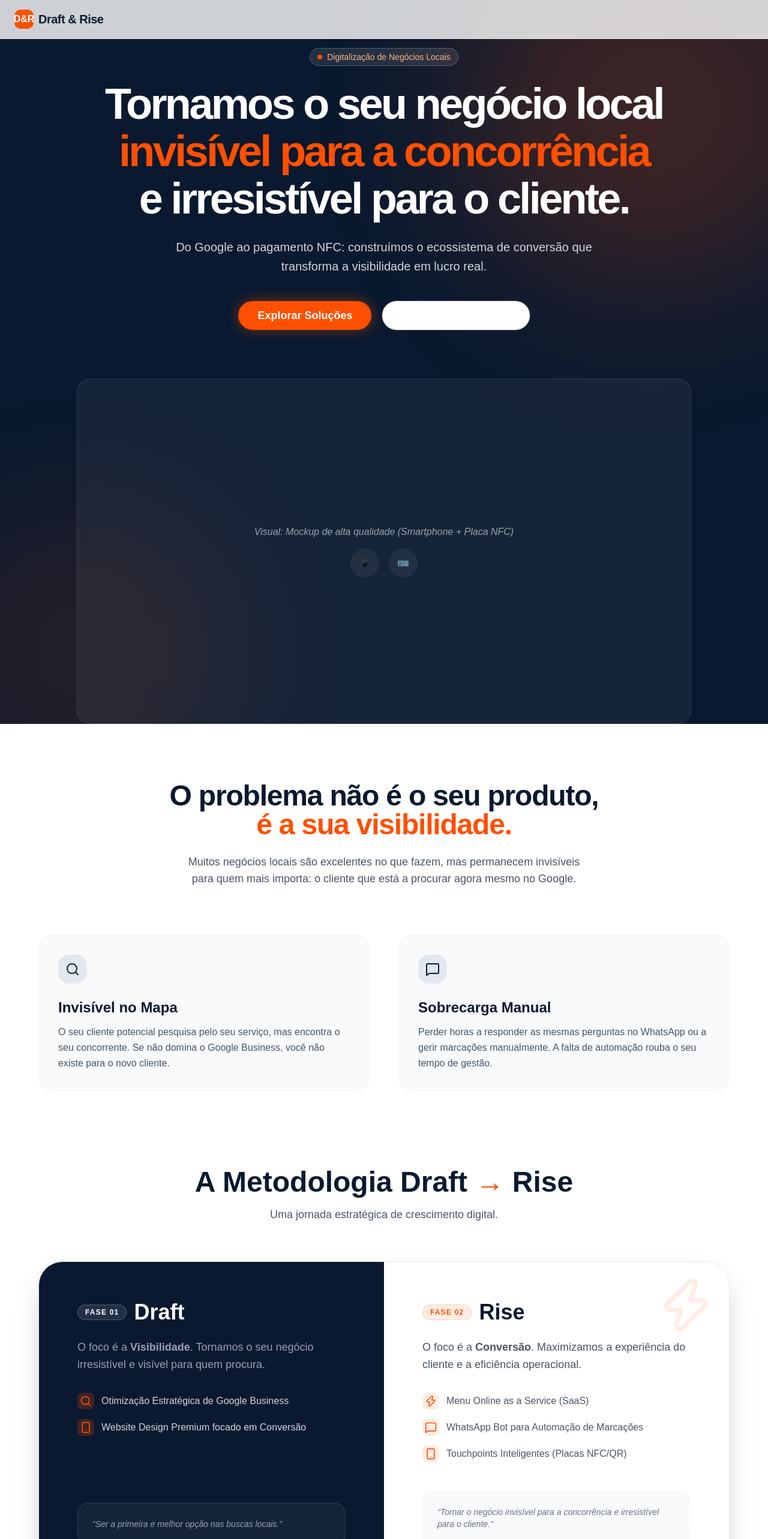
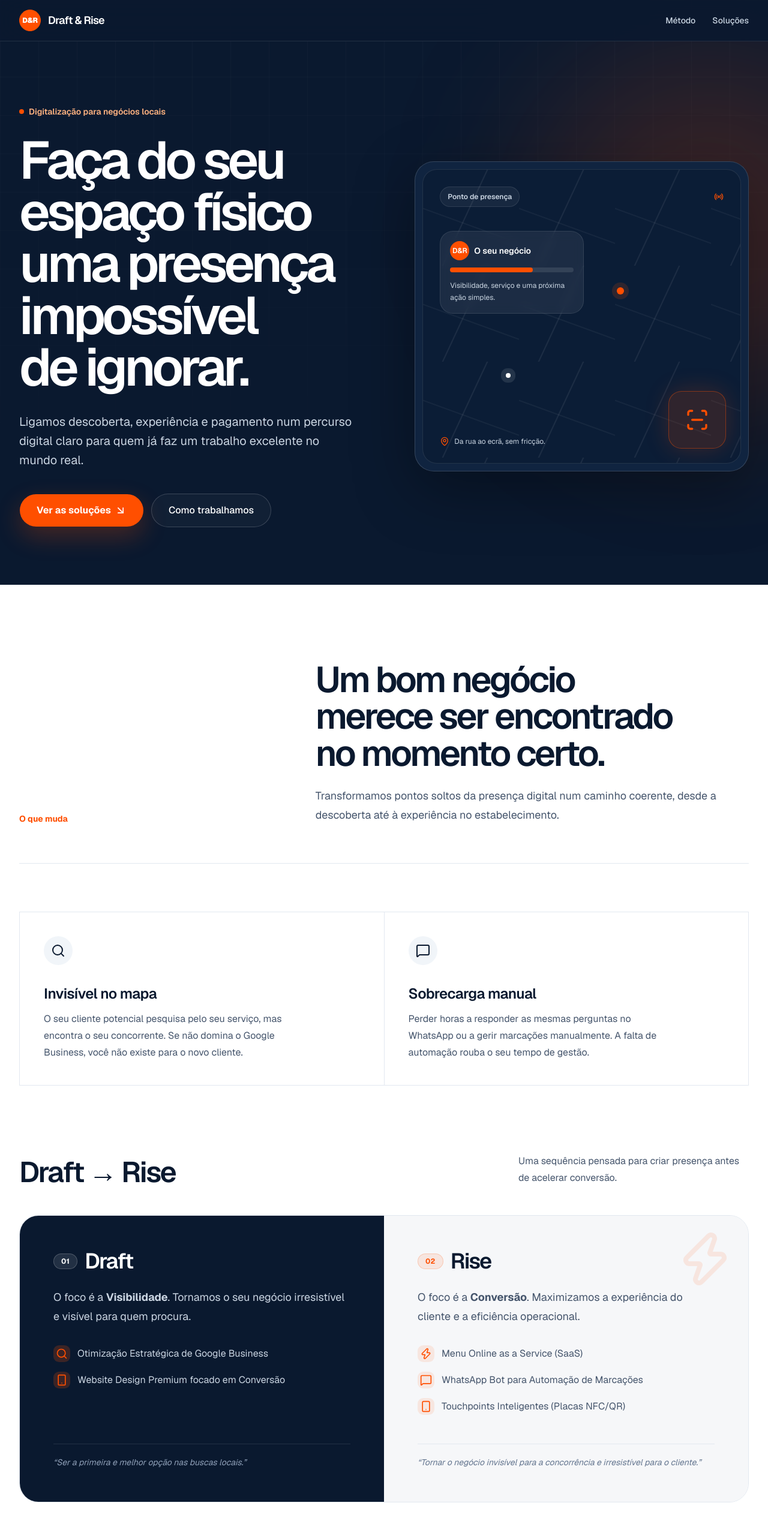
Before and after one commit to goncalvesaydan-hue/draft-rise-site, a Next.js app: page / in a window 1280 px wide. Shown: the top 2566 px of the page at 60% size. Built offline with nearby package versions, Linux system fonts and the light colour scheme.

Commit message:
feat: refine landing page experience

```diff
--- a/src/app/globals.css
+++ b/src/app/globals.css
@@ -5,17 +5,17 @@
 @custom-variant dark (&:is(.dark *));
 
 @theme inline {
-  --color-background: #FFFFFF;
-  --color-foreground: #0A192F;
-  --color-primary: #FF4F00;
-  --color-primary-foreground: #FFFFFF;
-  --color-secondary: #0A192F;
-  --color-secondary-foreground: #FFFFFF;
-  --color-accent: #FFB380;
-  --color-accent-foreground: #0A192F;
+  --color-background: var(--background);
+  --color-foreground: var(--foreground);
+  --color-primary: var(--primary);
+  --color-primary-foreground: var(--primary-foreground);
+  --color-secondary: var(--secondary);
+  --color-secondary-foreground: var(--secondary-foreground);
+  --color-accent: var(--accent);
+  --color-accent-foreground: var(--accent-foreground);
 
-  --font-sans: "Plus Jakarta Sans", sans-serif;
-  --font-heading: "Plus Jakarta Sans", sans-serif;
+  --font-sans: var(--font-geist-sans);
+  --font-heading: var(--font-geist-sans);
 
   --color-sidebar-ring: var(--sidebar-ring);
   --color-sidebar-border: var(--sidebar-border);
@@ -74,7 +74,7 @@
   --border: #E5E7EB;
   --input: #E5E7EB;
   --ring: #FF4F00;
-  --radius: 0.625rem;
+  --radius: 0.75rem;
 }
 
 .dark {
@@ -109,3 +109,25 @@
     @apply font-sans;
   }
 }
+
+.skip-link {
+  position: fixed;
+  top: 0.75rem;
+  left: 0.75rem;
+  z-index: 100;
+  transform: translateY(-160%);
+  border-radius: 0.5rem;
+  background: #fff;
+  padding: 0.75rem 1rem;
+  color: var(--secondary);
+  font-weight: 700;
+  transition: transform 160ms ease;
+}
+
+.skip-link:focus { transform: translateY(0); outline: 3px solid var(--primary); }
+.hero-grid { background-image: linear-gradient(rgba(255,255,255,.08) 1px, transparent 1px), linear-gradient(90deg, rgba(255,255,255,.08) 1px, transparent 1px); background-size: 4rem 4rem; mask-image: linear-gradient(to bottom, black, transparent 82%); }
+.map-grid { background-image: linear-gradient(115deg, transparent 0 45%, rgba(255,255,255,.18) 45.5% 46%, transparent 46.5% 100%), linear-gradient(20deg, transparent 0 43%, rgba(255,255,255,.12) 43.5% 44%, transparent 44.5% 100%); background-size: 10rem 10rem; }
+
+@media (prefers-reduced-motion: reduce) {
+  *, ::before, ::after { scroll-behavior: auto !important; transition-duration: .01ms !important; animation-duration: .01ms !important; animation-iteration-count: 1 !important; }
+}
--- a/src/app/page.tsx
+++ b/src/app/page.tsx
@@ -6,12 +6,15 @@ import Footer from '@/components/Footer';
 
 export default function Home() {
   return (
-    <main className="min-h-screen">
+    <>
+      <a className="skip-link" href="#main-content">Saltar para o conteúdo</a>
       <Navbar />
-      <Hero />
-      <Methodology />
-      <Tangibility />
+      <main id="main-content" className="min-h-screen overflow-hidden">
+        <Hero />
+        <Methodology />
+        <Tangibility />
+      </main>
       <Footer />
-    </main>
+    </>
   );
 }
--- a/src/components/Footer.tsx
+++ b/src/components/Footer.tsx
@@ -1,26 +1,25 @@
 import React from 'react';
 export default function Footer() {
   return (
-    <footer className="bg-secondary text-white pt-20 pb-10 px-6 relative overflow-hidden">
+    <footer className="relative overflow-hidden bg-secondary px-5 pb-9 pt-20 text-white md:px-8">
       {/* Decorative Background Element */}
       <div className="absolute top-0 right-0 w-1/2 h-1/2 bg-primary/10 blur-[120px] rounded-full -z-10" />
 
-      <div className="container max-w-6xl mx-auto">
+      <div className="mx-auto max-w-7xl">
         {/* Brand statement */}
-        <div className="text-center mb-24 p-12 md:p-20 rounded-[40px] bg-white/5 border border-white/10 backdrop-blur-sm relative overflow-hidden group">
+        <div className="relative mb-24 overflow-hidden border-y border-white/10 py-12 md:py-20">
           <div className="absolute -bottom-10 -right-10 w-40 h-40 bg-primary/20 blur-3xl rounded-full group-hover:bg-primary/40 transition-colors duration-500" />
 
-          <h2 className="text-3xl md:text-6xl font-heading font-extrabold mb-8 leading-tight">
-            O digital feito para elevar <br />
-            <span className="text-primary">do seu negócio?</span>
+          <h2 className="max-w-4xl font-heading text-4xl font-semibold leading-[1.02] tracking-[-0.055em] md:text-6xl">
+            O digital feito para elevar o que já funciona no seu negócio.
           </h2>
-          <p className="text-gray-400 text-lg max-w-2xl mx-auto mb-12 leading-relaxed">
+          <p className="mt-7 max-w-2xl text-lg leading-8 text-slate-400">
             Estratégia, tecnologia e experiência para tornar o seu negócio mais visível, eficiente e memorável.
           </p>
         </div>
 
         {/* Footer Bottom */}
-        <div className="grid md:grid-cols-3 gap-12 pt-12 border-t border-white/10">
+        <div className="grid gap-12 pt-2 md:grid-cols-3">
           <div className="flex flex-col gap-4">
             <div className="flex items-center gap-2 mb-2">
               <div className="w-6 h-6 bg-primary rounded flex items-center justify-center font-bold text-white text-xs">
@@ -36,7 +35,7 @@ export default function Footer() {
           </div>
 
           <div className="flex flex-col gap-4">
-            <h4 className="font-bold text-white mb-2">Navegação</h4>
+            <h3 className="mb-2 font-bold text-white">Navegação</h3>
             <ul className="space-y-2 text-gray-400 text-sm">
               <li><a href="#metodologia" className="hover:text-primary transition-colors">Metodologia</a></li>
               <li><a href="#tangibilidade" className="hover:text-primary transition-colors">Soluções NFC</a></li>
@@ -45,7 +44,7 @@ export default function Footer() {
           </div>
 
           <div className="flex flex-col gap-4">
-            <h4 className="font-bold text-white mb-2">Draft & Rise</h4>
+            <h3 className="mb-2 font-bold text-white">Draft & Rise</h3>
             <p className="text-gray-400 text-sm leading-relaxed">
               Soluções digitais para negócios locais que querem crescer com clareza e consistência.
             </p>
--- a/src/components/Hero.tsx
+++ b/src/components/Hero.tsx
@@ -1,54 +1,49 @@
 import React from 'react';
 import Link from 'next/link';
+import { ArrowDownRight, MapPin, Radio, ScanLine } from 'lucide-react';
 import { Button } from '@/components/ui/button';
 
 export default function Hero() {
   return (
-    <section className="relative min-h-screen flex flex-col justify-center items-center pt-20 px-6 overflow-hidden bg-secondary text-white">
-      {/* Background Ambient Light */}
-      <div className="absolute top-[-10%] right-[-10%] w-[50%] h-[50%] bg-primary/20 blur-[120px] rounded-full" />
-      <div className="absolute bottom-[-10%] left-[-10%] w-[40%] h-[40%] bg-primary/10 blur-[100px] rounded-full" />
-
-      <div className="container max-w-6xl mx-auto text-center relative z-10">
-        <div className="inline-flex items-center gap-2 px-3 py-1 rounded-full bg-white/10 border border-white/20 text-accent text-sm font-medium mb-6 animate-fade-in">
-          <span className="relative flex h-2 w-2">
-            <span className="animate-ping absolute inline-flex h-full w-full rounded-full bg-primary opacity-75"></span>
-            <span className="relative inline-flex rounded-full h-2 w-2 bg-primary"></span>
-          </span>
-          Digitalização de Negócios Locais
-        </div>
-
-        <h1 className="text-5xl md:text-7xl font-heading font-extrabold tracking-tighter leading-[1.1] mb-6 animate-slide-up">
-          Tornamos o seu negócio local <br />
-          <span className="text-primary">invisível para a concorrência</span> <br />
-          e irresistível para o cliente.
-        </h1>
-
-        <p className="text-lg md:text-xl text-gray-300 max-w-3xl mx-auto mb-10 leading-relaxed animate-slide-up-delayed">
-          Do Google ao pagamento NFC: construímos o ecossistema de conversão que transforma a visibilidade em lucro real.
-        </p>
-
-        <div className="flex flex-col sm:flex-row gap-4 justify-center animate-slide-up-delayed-more">
+    <section className="relative isolate overflow-hidden bg-secondary px-5 pb-16 pt-32 text-white md:px-8 md:pb-24 md:pt-44">
+      <div aria-hidden="true" className="absolute inset-0 hero-grid opacity-35" />
+      <div aria-hidden="true" className="absolute -right-48 top-24 size-[36rem] rounded-full bg-primary/20 blur-[130px]" />
+      <div className="relative mx-auto grid max-w-7xl items-center gap-14 lg:grid-cols-[1.02fr_.98fr] lg:gap-20">
+        <div className="max-w-3xl">
+          <p className="mb-7 flex items-center gap-2 text-sm font-semibold text-accent"><span className="size-2 rounded-full bg-primary" /> Digitalização para negócios locais</p>
+          <h1 className="font-heading text-balance text-5xl font-semibold leading-[0.98] tracking-[-0.065em] text-white sm:text-6xl md:text-7xl lg:text-[5.5rem]">
+            Faça do seu espaço físico uma presença impossível de ignorar.
+          </h1>
+          <p className="mt-8 max-w-xl text-pretty text-lg leading-8 text-slate-300 md:text-xl">
+            Ligamos descoberta, experiência e pagamento num percurso digital claro para quem já faz um trabalho excelente no mundo real.
+          </p>
+          <div className="mt-10 flex flex-col gap-3 sm:flex-row">
           <Link href="#tangibilidade">
-            <Button size="lg" className="bg-primary hover:bg-primary/90 text-white px-8 py-6 text-lg font-bold rounded-full transition-all transform hover:scale-105 shadow-[0_0_20px_rgba(255,79,0,0.4)]">
-              Explorar Soluções
+            <Button size="lg" className="h-14 rounded-full bg-primary px-7 text-base font-bold text-white shadow-[0_16px_40px_rgba(255,79,0,0.24)] transition-transform hover:scale-[1.02] hover:bg-primary/90 focus-visible:ring-primary">
+              Ver as soluções <ArrowDownRight className="size-5" />
             </Button>
           </Link>
           <Link href="#metodologia">
-            <Button size="lg" variant="outline" className="border-white/20 text-white hover:bg-white/10 px-8 py-6 text-lg rounded-full backdrop-blur-sm">
-              Conhecer Metodologia
+            <Button size="lg" variant="outline" className="h-14 rounded-full border-white/20 bg-white/[0.03] px-7 text-base text-white hover:bg-white/10 hover:text-white">
+              Como trabalhamos
             </Button>
           </Link>
         </div>
+        </div>
 
-        {/* Placeholder for Visuals */}
-        <div className="mt-20 relative w-full max-w-5xl mx-auto aspect-video bg-white/5 rounded-3xl border border-white/10 backdrop-blur-sm flex items-center justify-center group overflow-hidden">
-          <div className="text-center p-8">
-            <p className="text-gray-400 italic">Visual: Mockup de alta qualidade (Smartphone + Placa NFC)</p>
-            <div className="mt-4 flex justify-center gap-4 opacity-50 group-hover:opacity-100 transition-opacity">
-                <div className="w-12 h-12 rounded-full bg-white/10 flex items-center justify-center">📱</div>
-                <div className="w-12 h-12 rounded-full bg-white/10 flex items-center justify-center">🪪</div>
+        <div aria-label="Painel que representa a ligação entre presença local e experiência digital" className="relative mx-auto w-full max-w-xl rounded-[2rem] border border-white/15 bg-[#102440] p-3 shadow-[0_30px_100px_rgba(0,0,0,0.35)]">
+          <div className="relative aspect-[1.08] overflow-hidden rounded-[1.5rem] border border-white/10 bg-[#0b1d36] p-5 sm:p-7">
+            <div aria-hidden="true" className="absolute inset-0 opacity-40 map-grid" />
+            <div className="relative flex items-center justify-between text-xs font-semibold text-slate-300"><span className="rounded-full border border-white/10 bg-white/5 px-3 py-2">Ponto de presença</span><Radio className="size-4 text-primary" /></div>
+            <div className="relative mt-10 max-w-[15rem] rounded-2xl border border-white/10 bg-white/[0.07] p-4 backdrop-blur">
+              <div className="flex items-center gap-2 text-sm font-semibold"><span className="grid size-8 place-items-center rounded-full bg-primary text-xs">D&amp;R</span> O seu negócio</div>
+              <div className="mt-3 h-2 rounded-full bg-white/10"><div className="h-full w-2/3 rounded-full bg-primary" /></div>
+              <p className="mt-3 text-xs leading-5 text-slate-300">Visibilidade, serviço e uma próxima ação simples.</p>
             </div>
+            <div className="absolute bottom-6 right-6 grid size-24 place-items-center rounded-2xl border border-primary/40 bg-primary/15 text-primary shadow-[0_0_40px_rgba(255,79,0,0.2)]"><ScanLine className="size-10" /></div>
+            <span className="absolute left-[61%] top-[40%] size-3 rounded-full bg-primary ring-8 ring-primary/15" />
+            <span className="absolute bottom-[29%] left-[26%] size-2 rounded-full bg-white ring-8 ring-white/10" />
+            <div className="absolute bottom-7 left-7 flex items-center gap-2 text-xs text-slate-300"><MapPin className="size-4 text-primary" /> Da rua ao ecrã, sem fricção.</div>
           </div>
         </div>
       </div>
--- a/src/components/Methodology.tsx
+++ b/src/components/Methodology.tsx
@@ -3,61 +3,63 @@ import { Search, Zap, MessageSquare, Smartphone } from 'lucide-react';
 
 export default function Methodology() {
   return (
-    <section id="metodologia" className="py-24 px-6 bg-background">
-      <div className="container max-w-6xl mx-auto">
+    <section id="metodologia" className="bg-background px-5 py-24 md:px-8 md:py-32">
+      <div className="mx-auto max-w-7xl">
 
         {/* Section 1: The Pain (Connection) */}
-        <div className="text-center mb-20">
-          <h2 className="text-3xl md:text-5xl font-heading font-bold text-secondary mb-6 tracking-tight">
-            O problema não é o seu produto, <br />
-            <span className="text-primary">é a sua visibilidade.</span>
+        <div className="mb-20 grid gap-8 border-b border-slate-200 pb-16 lg:grid-cols-[.78fr_1.22fr] lg:items-end">
+          <p className="text-sm font-bold text-primary">O que muda</p>
+          <div>
+          <h2 className="font-heading text-balance text-4xl font-semibold leading-[1.02] tracking-[-0.055em] text-secondary md:text-6xl">
+            Um bom negócio merece ser encontrado no momento certo.
           </h2>
-          <p className="text-gray-600 text-lg max-w-2xl mx-auto">
-            Muitos negócios locais são excelentes no que fazem, mas permanecem invisíveis para quem mais importa: o cliente que está a procurar agora mesmo no Google.
+          <p className="mt-6 max-w-2xl text-lg leading-8 text-slate-600">
+            Transformamos pontos soltos da presença digital num caminho coerente, desde a descoberta até à experiência no estabelecimento.
           </p>
+          </div>
         </div>
 
-        <div className="grid md:grid-cols-2 gap-12 mb-32">
-          <div className="p-8 rounded-3xl bg-slate-50 border border-slate-100 group hover:border-primary/30 transition-all">
-            <div className="w-12 h-12 rounded-2xl bg-slate-200 flex items-center justify-center mb-6 group-hover:bg-primary group-hover:text-white transition-colors">
+        <div className="grid gap-px overflow-hidden border border-slate-200 bg-slate-200 md:grid-cols-2">
+          <div className="bg-white p-8 md:p-10">
+            <div className="mb-8 grid size-12 place-items-center rounded-full bg-slate-100 text-secondary">
               <Search className="w-6 h-6" />
             </div>
-            <h3 className="text-2xl font-bold text-secondary mb-3">Invisível no Mapa</h3>
-            <p className="text-gray-600 leading-relaxed">
+            <h3 className="text-2xl font-semibold tracking-tight text-secondary">Invisível no mapa</h3>
+            <p className="mt-3 max-w-md leading-7 text-slate-600">
               O seu cliente potencial pesquisa pelo seu serviço, mas encontra o seu concorrente. Se não domina o Google Business, você não existe para o novo cliente.
             </p>
           </div>
 
-          <div className="p-8 rounded-3xl bg-slate-50 border border-slate-100 group hover:border-primary/30 transition-all">
-            <div className="w-12 h-12 rounded-2xl bg-slate-200 flex items-center justify-center mb-6 group-hover:bg-primary group-hover:text-white transition-colors">
+          <div className="bg-white p-8 md:p-10">
+            <div className="mb-8 grid size-12 place-items-center rounded-full bg-slate-100 text-secondary">
               <MessageSquare className="w-6 h-6" />
             </div>
-            <h3 className="text-2xl font-bold text-secondary mb-3">Sobrecarga Manual</h3>
-            <p className="text-gray-600 leading-relaxed">
+            <h3 className="text-2xl font-semibold tracking-tight text-secondary">Sobrecarga manual</h3>
+            <p className="mt-3 max-w-md leading-7 text-slate-600">
               Perder horas a responder as mesmas perguntas no WhatsApp ou a gerir marcações manualmente. A falta de automação rouba o seu tempo de gestão.
             </p>
           </div>
         </div>
 
         {/* Section 2: The Methodology (Draft -> Rise) */}
-        <div className="relative">
-          <div className="text-center mb-16">
-            <h2 className="text-3xl md:text-5xl font-heading font-bold text-secondary mb-4">
-              A Metodologia Draft <span className="text-primary">→</span> Rise
+        <div className="mt-28">
+          <div className="mb-12 flex flex-col gap-4 md:flex-row md:items-end md:justify-between">
+            <h2 className="font-heading text-4xl font-semibold tracking-[-0.05em] text-secondary md:text-5xl">
+              Draft → Rise
             </h2>
-            <p className="text-gray-600 text-lg">Uma jornada estratégica de crescimento digital.</p>
+            <p className="max-w-sm text-base leading-7 text-slate-600">Uma sequência pensada para criar presença antes de acelerar conversão.</p>
           </div>
 
-          <div className="grid lg:grid-cols-2 gap-0 rounded-[40px] overflow-hidden border border-slate-200 shadow-2xl">
+          <div className="grid overflow-hidden rounded-[2rem] border border-slate-200 lg:grid-cols-2">
 
             {/* DRAFT - Visibilidade */}
-            <div className="p-10 md:p-16 bg-secondary text-white flex flex-col justify-between">
+            <div className="flex flex-col justify-between bg-secondary p-9 text-white md:p-14">
               <div>
                 <div className="flex items-center gap-3 mb-6">
-                  <span className="px-3 py-1 rounded-full bg-white/10 text-xs font-bold uppercase tracking-widest border border-white/20">Fase 01</span>
-                  <h3 className="text-4xl font-heading font-extrabold">Draft</h3>
+                  <span className="rounded-full border border-white/20 bg-white/10 px-3 py-1 text-xs font-bold tracking-wide">01</span>
+                  <h3 className="font-heading text-4xl font-semibold tracking-[-0.05em]">Draft</h3>
                 </div>
-                <p className="text-gray-400 text-lg mb-8 leading-relaxed">
+                <p className="mb-8 text-lg leading-8 text-slate-300">
                   O foco é a <strong>Visibilidade</strong>. Tornamos o seu negócio irresistível e visível para quem procura.
                 </p>
                 <ul className="space-y-4">
@@ -65,29 +67,29 @@ export default function Methodology() {
                     { icon: <Search className="w-5 h-5" />, text: "Otimização Estratégica de Google Business" },
                     { icon: <Smartphone className="w-5 h-5" />, text: "Website Design Premium focado em Conversão" },
                   ].map((item, i) => (
-                    <li key={i} className="flex items-center gap-3 text-gray-300">
-                      <span className="p-1 rounded-md bg-primary/20 text-primary">{item.icon}</span>
+                    <li key={i} className="flex items-center gap-3 text-slate-300">
+                      <span className="rounded-md bg-primary/20 p-1 text-primary">{item.icon}</span>
                       {item.text}
                     </li>
                   ))}
                 </ul>
               </div>
-              <div className="mt-12 p-6 rounded-2xl bg-white/5 border border-white/10 italic text-gray-400 text-sm">
+              <div className="mt-12 border-t border-white/10 pt-5 text-sm italic text-slate-400">
                 &ldquo;Ser a primeira e melhor opção nas buscas locais.&rdquo;
               </div>
             </div>
 
             {/* RISE - Conversão */}
-            <div className="p-10 md:p-16 bg-white text-secondary flex flex-col justify-between relative">
+            <div className="relative flex flex-col justify-between bg-[#f6f7f9] p-9 text-secondary md:p-14">
               <div className="absolute top-0 right-0 p-6 opacity-10">
                 <Zap className="w-24 h-24 text-primary" />
               </div>
               <div>
                 <div className="flex items-center gap-3 mb-6">
-                  <span className="px-3 py-1 rounded-full bg-primary/10 text-primary text-xs font-bold uppercase tracking-widest border border-primary/20">Fase 02</span>
-                  <h3 className="text-4xl font-heading font-extrabold text-secondary">Rise</h3>
+                  <span className="rounded-full border border-primary/20 bg-primary/10 px-3 py-1 text-xs font-bold tracking-wide text-primary">02</span>
+                  <h3 className="font-heading text-4xl font-semibold tracking-[-0.05em] text-secondary">Rise</h3>
                 </div>
-                <p className="text-gray-600 text-lg mb-8 leading-relaxed">
+                <p className="mb-8 text-lg leading-8 text-slate-600">
                   O foco é a <strong>Conversão</strong>. Maximizamos a experiência do cliente e a eficiência operacional.
                 </p>
                 <ul className="space-y-4">
@@ -96,14 +98,14 @@ export default function Methodology() {
                     { icon: <MessageSquare className="w-5 h-5" />, text: "WhatsApp Bot para Automação de Marcações" },
                     { icon: <Smartphone className="w-5 h-5" />, text: "Touchpoints Inteligentes (Placas NFC/QR)" },
                   ].map((item, i) => (
-                    <li key={i} className="flex items-center gap-3 text-gray-600">
-                      <span className="p-1 rounded-md bg-primary/10 text-primary">{item.icon}</span>
+                    <li key={i} className="flex items-center gap-3 text-slate-600">
+                      <span className="rounded-md bg-primary/10 p-1 text-primary">{item.icon}</span>
                       {item.text}
                     </li>
                   ))}
                 </ul>
               </div>
-              <div className="mt-12 p-6 rounded-2xl bg-slate-50 border border-slate-100 italic text-gray-500 text-sm">
+              <div className="mt-12 border-t border-slate-200 pt-5 text-sm italic text-slate-500">
                 &ldquo;Tornar o negócio invisível para a concorrência e irresistível para o cliente.&rdquo;
               </div>
             </div>
--- a/src/components/Navbar.tsx
+++ b/src/components/Navbar.tsx
@@ -1,14 +1,17 @@
 import React from 'react';
+
 export default function Navbar() {
   return (
-    <nav className="fixed top-0 w-full z-50 px-6 py-4 flex justify-between items-center backdrop-blur-md bg-background/80 border-b border-border">
-      <div className="flex items-center gap-2">
-        <div className="w-8 h-8 bg-primary rounded-lg flex items-center justify-center font-bold text-white">
-          D&R
+    <nav aria-label="Navegação principal" className="fixed inset-x-0 top-0 z-50 border-b border-white/10 bg-secondary/90 px-5 py-4 text-white backdrop-blur-xl md:px-8">
+      <div className="mx-auto flex max-w-7xl items-center justify-between">
+        <a href="#main-content" className="flex items-center gap-3 rounded-sm focus-visible:outline-none focus-visible:ring-2 focus-visible:ring-primary focus-visible:ring-offset-4 focus-visible:ring-offset-secondary">
+          <span className="grid size-9 place-items-center rounded-full border border-primary bg-primary text-xs font-black tracking-tight text-white">D&R</span>
+          <span className="font-heading text-lg font-semibold tracking-[-0.04em]">Draft &amp; Rise</span>
+        </a>
+        <div className="hidden items-center gap-7 text-sm font-medium text-slate-300 md:flex">
+          <a className="transition-colors hover:text-white focus-visible:outline-none focus-visible:text-white" href="#metodologia">Método</a>
+          <a className="transition-colors hover:text-white focus-visible:outline-none focus-visible:text-white" href="#solucoes">Soluções</a>
         </div>
-        <span className="font-heading font-bold text-xl tracking-tight text-secondary">
-          Draft & Rise
-        </span>
       </div>
     </nav>
   );
```
Also changed, not shown: src/components/Tangibility.tsx (+31 -42 lines), 2 other files (tests, documents, lock files or other folders).
